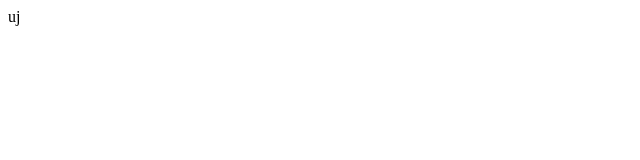
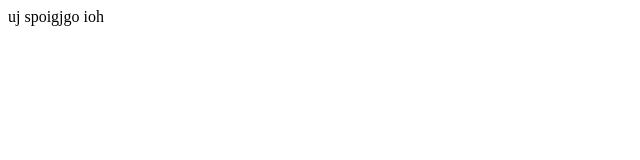
Before and after one commit to 4mirho/amir, a plain HTML site: page index.html in a window 1280 px wide. Shown: the whole page, without its empty margins (0-640 px from the left). Drawn offline with Linux system fonts and the light colour scheme.

Commit message:
Update index.html

```diff
--- a/index.html
+++ b/index.html
@@ -6,6 +6,6 @@
     <title>Document</title>
 </head>
 <body>
-    uj
+    uj spoigjgo ioh
 </body>
 </html>
```
